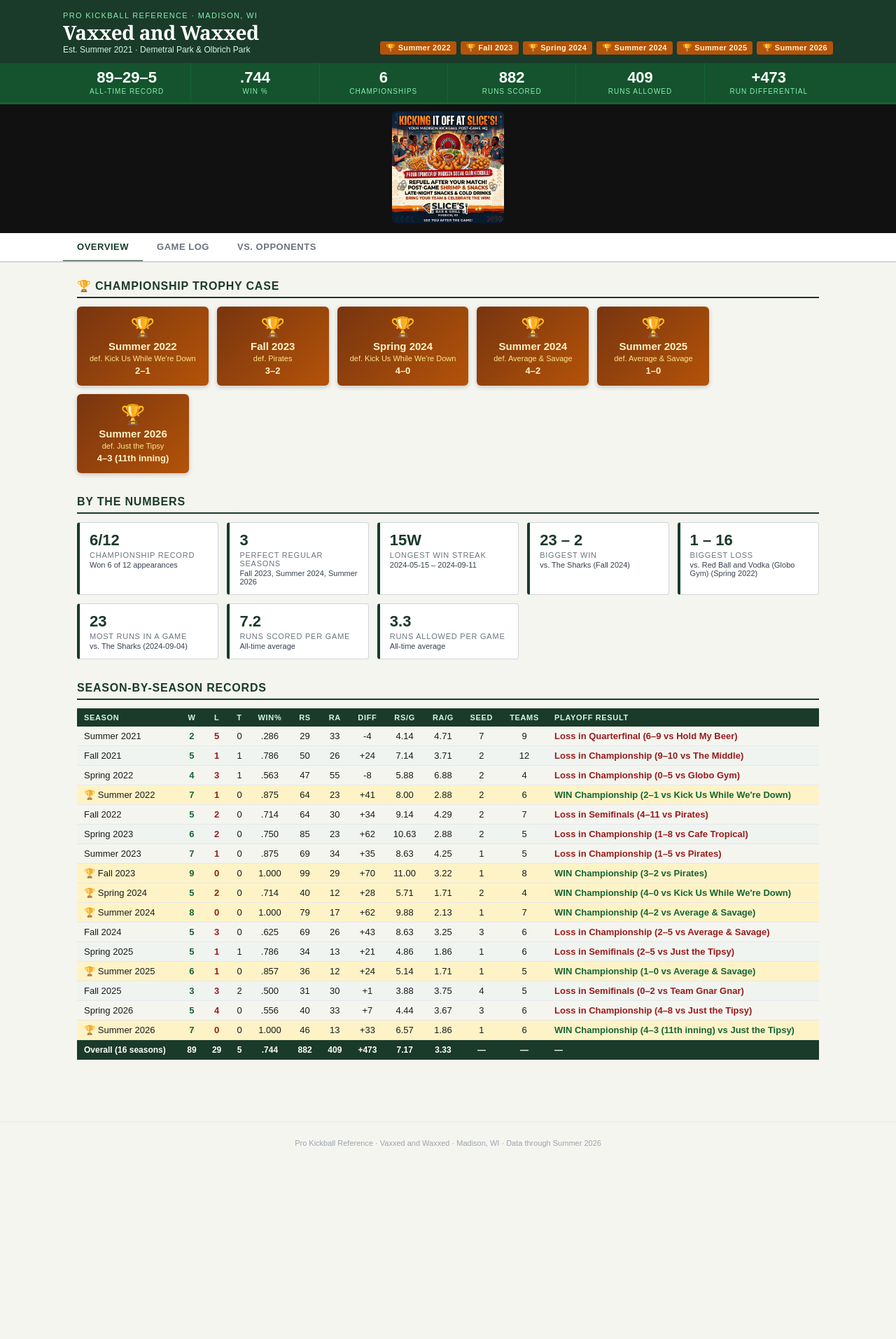
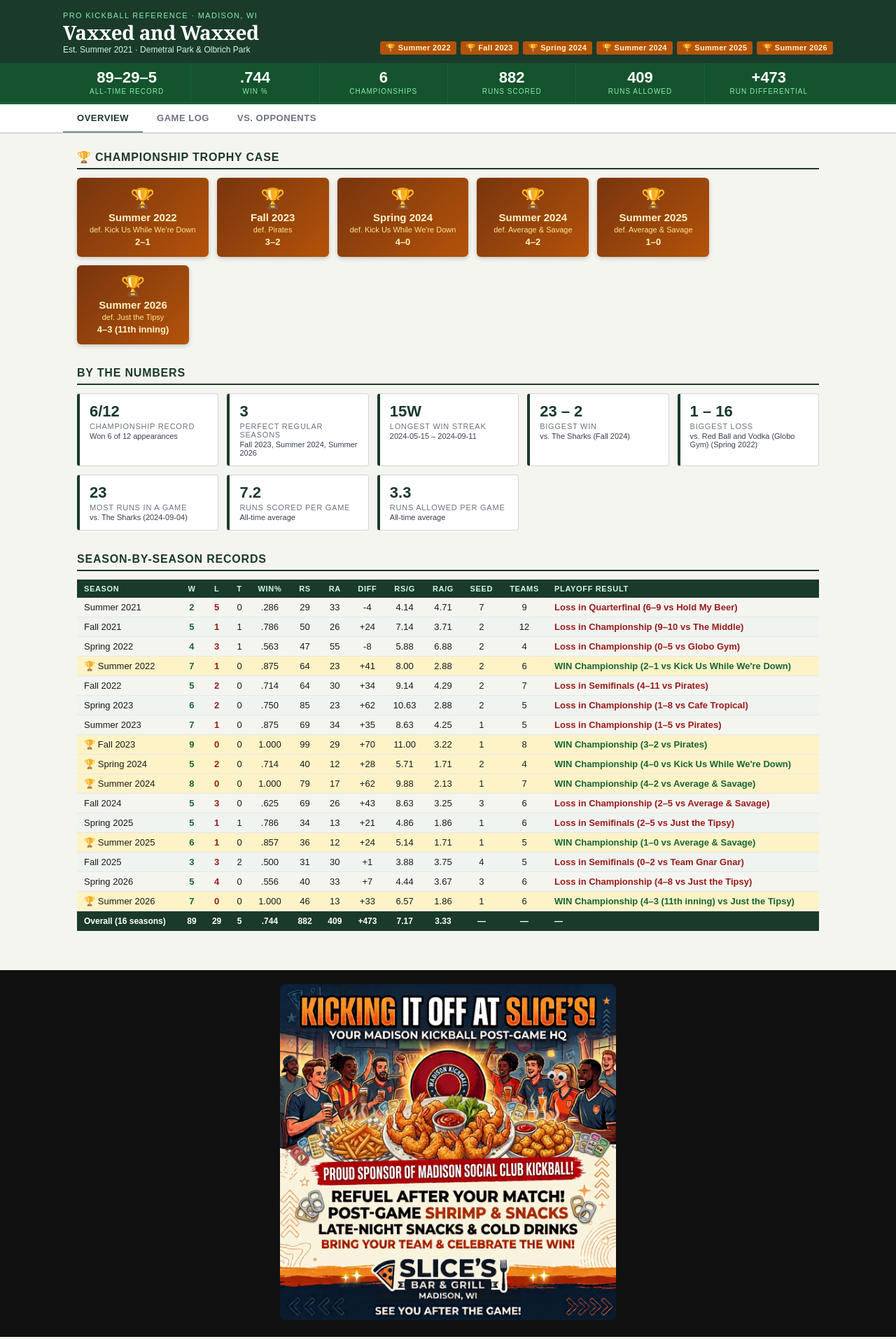
Before and after one commit to marzotto-byte/prokickballreference.com, a plain HTML site: page index.html in a window 1280 px wide. Shown: the top 1913 px of the page at 70% size. Before the commit the page ends 1663 px from the top, so only its background shows below. Drawn offline with Linux system fonts and the light colour scheme.

Commit message:
Move Slice's ad to bottom, make larger, add Facebook link
Co-Authored-By: Claude Sonnet 4.6 <noreply@anthropic.com>

```diff
--- a/index.html
+++ b/index.html
@@ -275,15 +275,15 @@
     .sponsor-bar {
       background: #111;
       text-align: center;
-      padding: 10px 16px;
+      padding: 20px 16px;
     }
     .sponsor-img {
-      max-height: 160px;
-      width: auto;
-      border-radius: 6px;
+      max-width: 480px;
+      width: 100%;
+      border-radius: 8px;
     }
     @media (max-width: 640px) {
-      .sponsor-img { max-height: 120px; }
+      .sponsor-img { max-width: 100%; }
     }
 
     footer {
@@ -363,12 +363,6 @@
     <div class="stat-item"><div class="stat-val" id="sbRA"></div><div class="stat-lbl">Runs Allowed</div></div>
     <div class="stat-item"><div class="stat-val" id="sbDiff"></div><div class="stat-lbl">Run Differential</div></div>
   </div>
-</div>
-
-<div class="sponsor-bar">
-  <a href="#" target="_blank">
-    <img src="slices-ad.jpg" alt="Slice's Bar & Grill — Your Madison Kickball Post-Game HQ" class="sponsor-img">
-  </a>
 </div>
 
 <nav>
@@ -464,6 +458,12 @@
   </div>
 
 </main>
+
+<div class="sponsor-bar">
+  <a href="https://www.facebook.com/p/Slices-Bar-Grill-100041727682095" target="_blank" rel="noopener">
+    <img src="slices-ad.jpg" alt="Slice's Bar & Grill — Your Madison Kickball Post-Game HQ" class="sponsor-img">
+  </a>
+</div>
 
 <footer>
   Pro Kickball Reference · Vaxxed and Waxxed · Madison, WI · Data through Summer 2026
```
